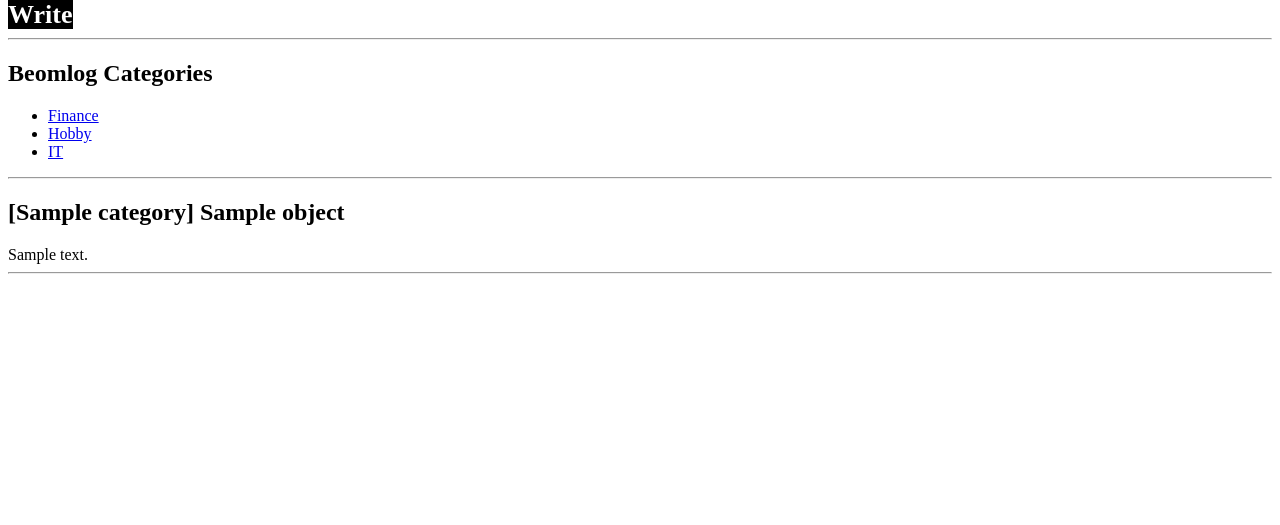
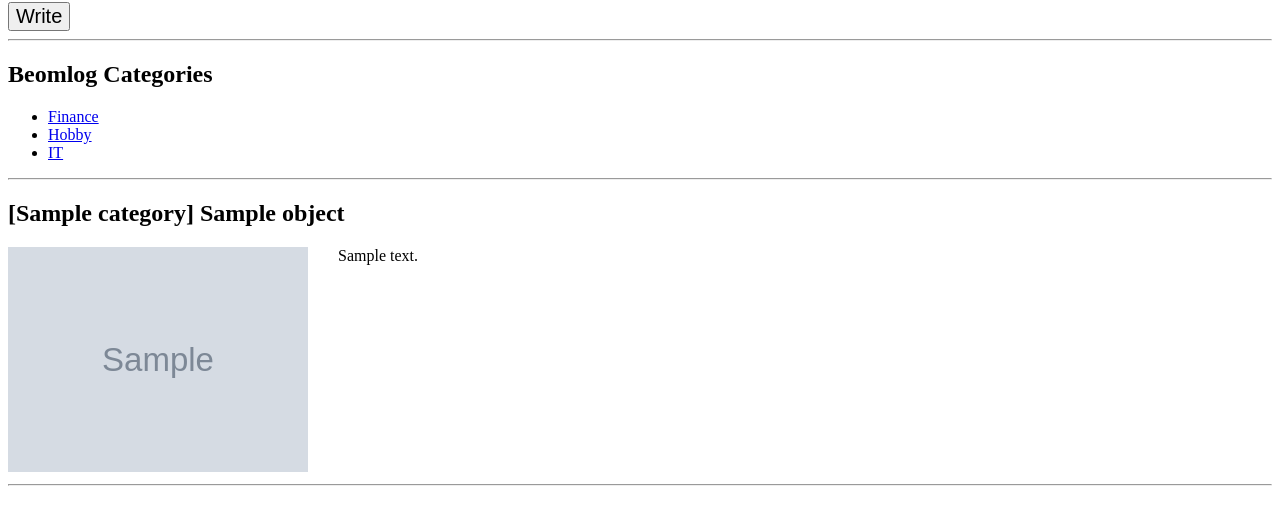
Before and after one commit to beommaker/beomlog, a Django app: template beomlog/blog/templates/home.html in a window 1280 px wide. Shown: the part 185-710 px from the top of the page. Run offline with Django 3.2, Linux system fonts and the light colour scheme; data comes from the database, SQL or seed files in the repository; the template is opened without the code that fills it: values that come from a table or form of the project are taken from there, most other values are stand-ins (such as "Sample title", 1, 10 or a date in 2020); grey boxes marked "Sample" are stand-in pictures; parts of the project's set-up code (start-up, migrations or seed data) failed here and were passed over.

Commit message:
feat(templates): add enctype for image in htmls
https://trello.com/c/XBOGu2XY

```diff
--- a/beomlog/blog/templates/_delete.html
+++ b/beomlog/blog/templates/_delete.html
@@ -1,7 +1,8 @@
 {% extends 'base.html' %}
 
 {% block content %}
-    <form method="post">{% csrf_token %}
+    <form method="post" enctype="multipart/form-data">
+        {% csrf_token %}
         <p>Are you sure you want to delete "{{ object }}"?</p>
         <button type="submit" style="font-size: 20px;">Confirm</button>
         <a href="{% url 'detail' object.id %}">
--- a/beomlog/blog/templates/_post.html
+++ b/beomlog/blog/templates/_post.html
@@ -1,10 +1,19 @@
-<article class="post">
+<article class="post" enctype="multipart/form-data">
     <h2>
         [{{ object.category.name }}]
         <a href="{% url 'detail' object.id %}" style="text-decoration: none; color: black;">
             {{ object.title }}
         </a>
     </h2>
-    {{ object.content|linebreaksbr }}
+    <div class="post__contents" style="display: flex;">
+        {% if object.image %}
+            <div>
+                <img src="{{ object.image.url }}" alt="" style="width: 300px; height: auto; padding-right: 30px;">
+            </div>
+        {% endif %}
+        <div>
+            {{ object.content|linebreaksbr }}
+        </div>
+    </div>
     <hr>
 </article>
--- a/beomlog/blog/templates/_update.html
+++ b/beomlog/blog/templates/_update.html
@@ -1,7 +1,7 @@
 {% extends 'base.html' %}
 
 {% block content %}
-    <form action="" method="post">
+    <form action="" method="post" enctype="multipart/form-data">
         {% csrf_token %}
         {{ form.as_p }}
         <br>
--- a/beomlog/blog/templates/detail.html
+++ b/beomlog/blog/templates/detail.html
@@ -3,10 +3,8 @@
 {% block content %}
     {% include '_post.html' %}
     <a href="{% url 'update' object.id %}">
-        <button type="button" style="font-size: 20px;">Update</button>
+        <button type="button" style="font-size: 20px; margin-right: 10px;">Update</button>
     </a>
-    <br>
-    <br>
     <a href="{% url 'delete' object.id %}">
         <button type="button" style="font-size: 20px;">Delete</button>
     </a>
--- a/beomlog/blog/templates/home.html
+++ b/beomlog/blog/templates/home.html
@@ -1,12 +1,10 @@
 {% extends 'base.html' %}
 
 {% block content %}
-    <strong>
-        <a href="{% url 'create' %}"
-           style="text-decoration: none; color: black; font-size: 26px; background-color: black; color: white">
-            Write
-        </a>
-    </strong>
+    <a href="{% url 'create' %}"
+       style="text-decoration: none; color: black; font-size: 26px;">
+        <button type="button" style="font-size: 20px;">Write</button>
+    </a>
     <hr>
     <h2>Beomlog Categories</h2>
     <ul class="category">
```
Also changed, not shown: beomlog/blog/templates/create.html (+5 -7 lines).
